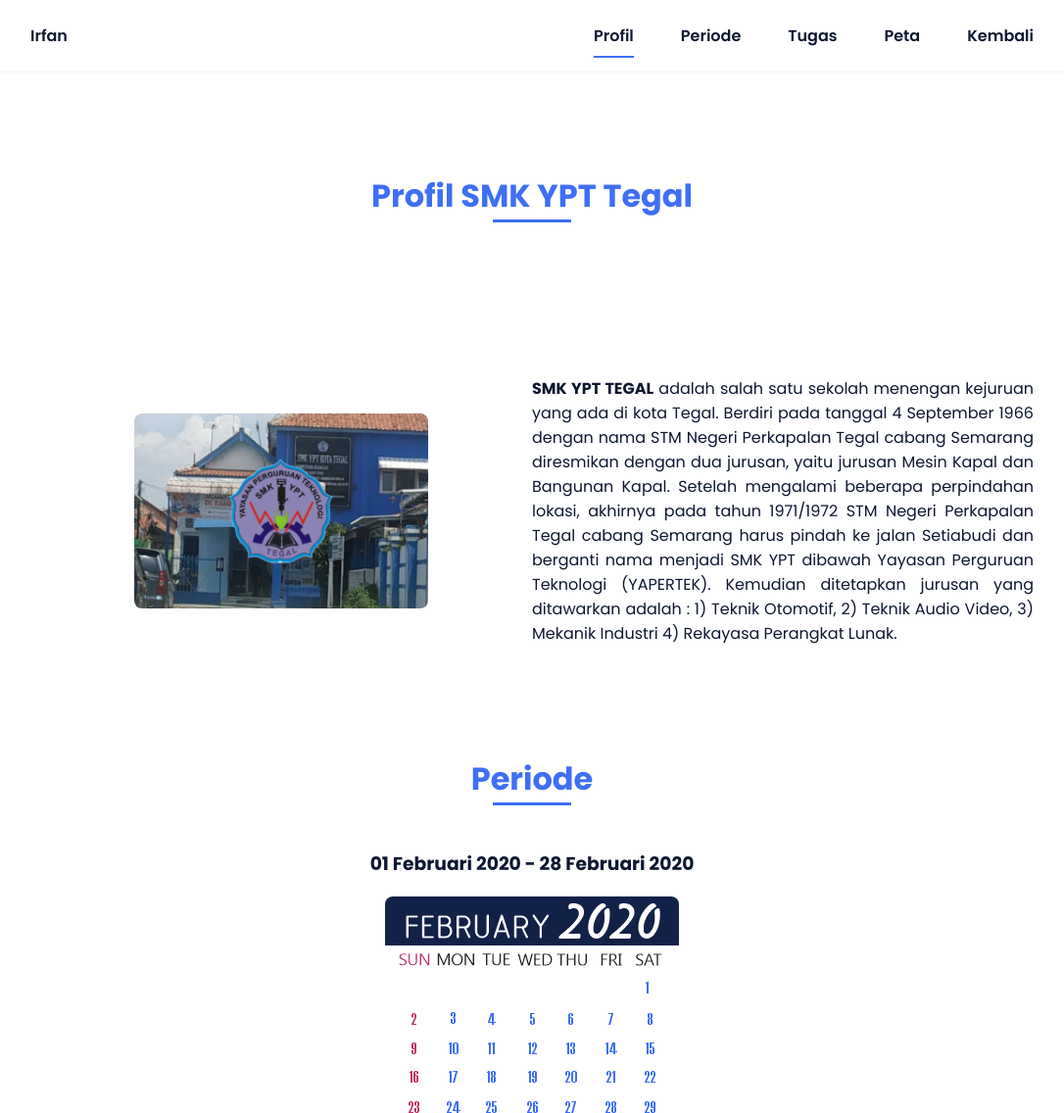
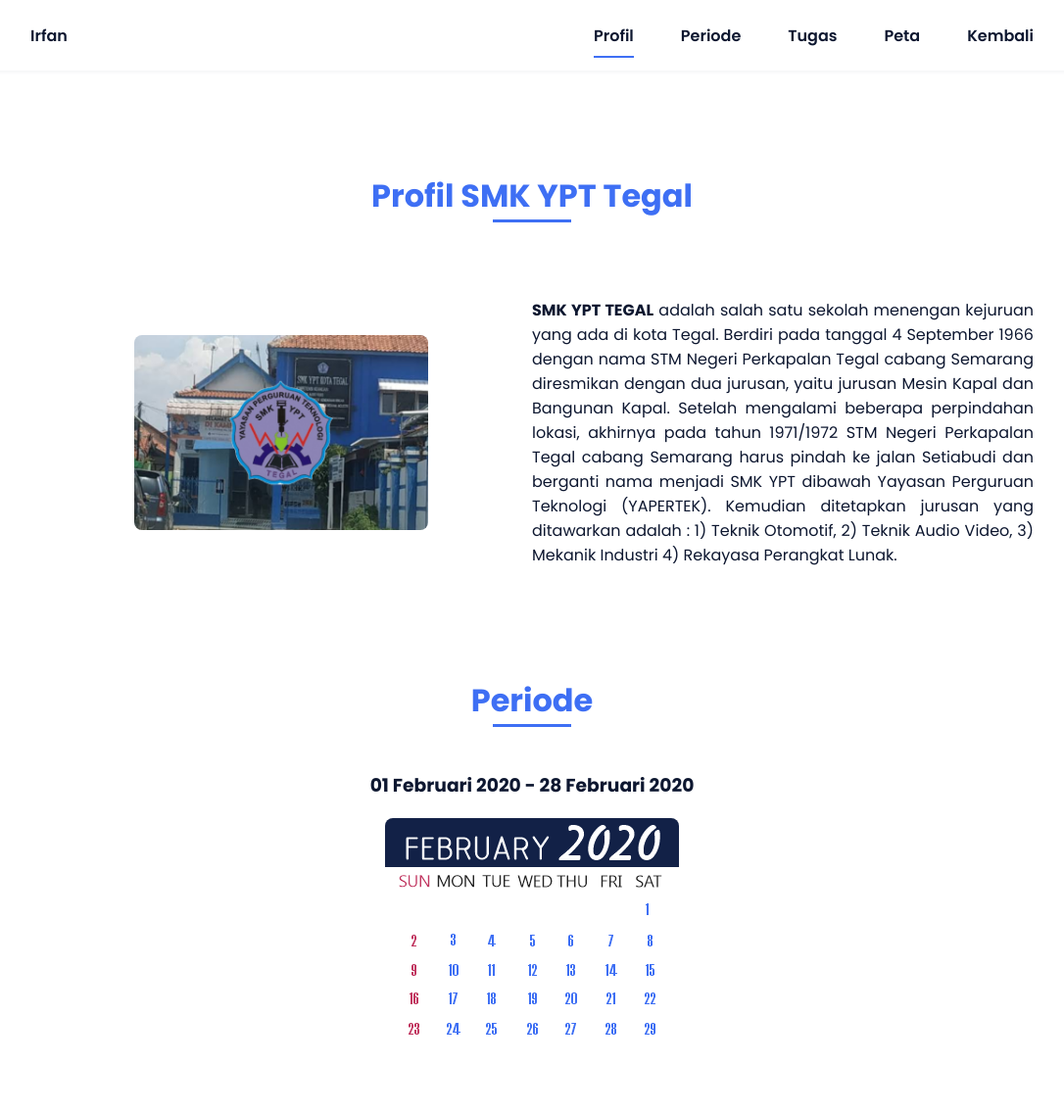
Before and after one commit to f4nn18/f4nn.github.io, a PHP site: page /w1.html in a window 1280 px wide. Shown: the top 1136 px of the page at 98% size, without its empty margins (97-1183 px from the left). Run offline with PHP 8.4, Linux system fonts and the light colour scheme.

Commit message:
row gep cprofile

```diff
--- a/assets/css/wstyles.css
+++ b/assets/css/wstyles.css
@@ -196,8 +196,9 @@ img {
 /*===== h1file =====*/
 .cprofile {
   position: relative;
-  row-gap: 5rem;
-  padding: 4rem 0 5rem;
+  row-gap: 0rem;
+  /* padding: 4rem 0 5rem; */
+  padding: 0;
 }
 
 .cprofile__data {
```
